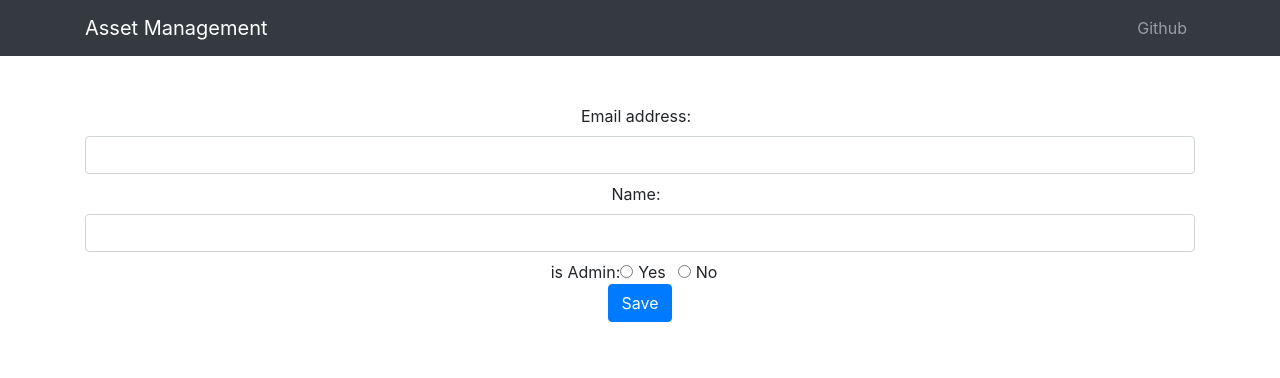
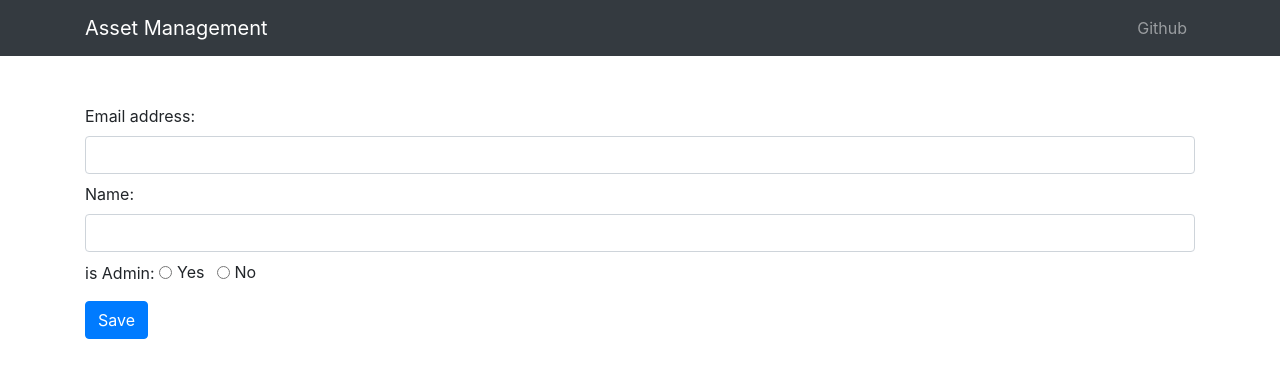
Before and after one commit to ChandanKumar665/AssetManagement, a React (Create React App) app in the folder client/: page /create in a window 1280 px wide. Shown: the top 378 px of the page. Built offline with nearby package versions, Linux system fonts and the light colour scheme.

Commit message:
finishing up basic CRUD

```diff
--- a/client/package.json
+++ b/client/package.json
@@ -6,6 +6,7 @@
     "@fortawesome/fontawesome-svg-core": "^1.2.19",
     "@fortawesome/react-fontawesome": "^0.1.4",
     "bootstrap": "^4.3.1",
+    "material-ui": "^0.20.2",
     "react": "^16.8.6",
     "react-dom": "^16.8.6",
     "react-notifications": "^1.4.3",
--- a/client/src/App.js
+++ b/client/src/App.js
@@ -1,11 +1,12 @@
 import React,{Component} from 'react';
 import 'bootstrap/dist/css/bootstrap.min.css';
-import './App.css';
+// import './App.css';
 import AppNavbar from './components/AppNavbar';
 import EmployeeList from './components/EmployeeList';
-import {BrowserRouter as Router, Route,Switch, Link} from 'react-router-dom';
+import {BrowserRouter as Router, Route,Switch} from 'react-router-dom';
 import AddEmployee from './components/AddEmployee';
 import Delete from './components/Delete';
+import Form from './components/Form';
 
 function App() {
   return (
@@ -16,6 +17,7 @@ function App() {
                 <Route exact path="/" component={EmployeeList}></Route>
                 <Route exact path="/create" component={AddEmployee}></Route>
                 <Route exact path="/delete" component={Delete}></Route>
+                <Route exact path="/form" component={Form}></Route>
               </Switch>
           </Router>
     </div>
--- a/client/src/components/AddEmployee.js
+++ b/client/src/components/AddEmployee.js
@@ -1,25 +1,27 @@
 import React,{Component} from 'react';
-import style from '../style.css';
 import axios from 'axios';
-import { NotificationManager} from 'react-notifications'
+// import { NotificationManager} from 'react-notifications'
 import {Alert} from 'reactstrap';
-import { Redirect } from 'react-router';
+import { Redirect } from 'react-router-dom';
+
 
 class AddEmployee extends Component {
     constructor(props){
         super(props);
-        this.state={
+        this.state = {
             fname:'',
             email:'',
             is_admin:'',
             isOpen:false,
             res_msg:'',
             color:'primary',
+            btn_text : props.location.state === undefined ? 'Save' : 'Update',
             id: props.location.state === undefined ? '' : props.location.state.id
         }
         this.changeHandler = this.changeHandler.bind(this);
         this.formSubmit = this.formSubmit.bind(this);
         this.onDismiss = this.onDismiss.bind(this);
+        this.changeIsAdmin = this.changeIsAdmin.bind(this);
     }
 
     changeHandler = (e) => {
@@ -38,6 +40,7 @@ class AddEmployee extends Component {
         if(this.state.id){
             //edit
             axios.get(`http://localhost:4000/api/v1/users/${this.state.id}`)
+
         .then(response => {
             // console.log(response)
             this.setState({
@@ -45,7 +48,7 @@ class AddEmployee extends Component {
                 email:response.data.data.email,
                 is_admin:response.data.data.is_admin ? '1' : '0'
             })
-            return <Redirect to="/"></Redirect>
+
         }).catch(err => {
             console.log(err)
         })
@@ -53,6 +56,11 @@ class AddEmployee extends Component {
 
     }
 
+    changeIsAdmin = (e) => {
+        this.setState({
+            is_admin: e.target.value
+        })
+    }
 
     formSubmit = (e) => {
         e.preventDefault()
@@ -75,6 +83,8 @@ class AddEmployee extends Component {
                             res_msg:users.data.msg,
                             isOpen:!this.state.isOpen
                         })
+                        // console.log('heyyyy')
+                        this.props.history.push('/')
                     }else{
 
                         // NotificationManager.info('Error');
@@ -97,9 +107,9 @@ class AddEmployee extends Component {
                     // NotificationManager.success(users.data.msg,'Success');
                     this.setState({
                         color:'success',
-                        res_msg:users.data.msg,
-                        isOpen:!this.state.isOpen
+                        res_msg:users.data.msg
                     })
+                    this.props.history.push('/')
                 }else{
 
                     // NotificationManager.info('Error');
@@ -120,12 +130,7 @@ class AddEmployee extends Component {
     }
 
     render(){
-        // const {yes,no} = ''
-        // if(this.state.is_admin){
-        //     yes = 'checked'
-        // }else{
-        //     no = 'checked'
-        // }
+
         return (
             <div className="container">
                 <div>
@@ -138,21 +143,19 @@ class AddEmployee extends Component {
                     <input type="email" className="form-control mb-2 mr-sm-2" id="email" name="email" onChange={this.changeHandler} value={this.state.email}/>
                     <label  className="mr-sm-2">Name:</label>
                     <input type="text" className="form-control mb-2 mr-sm-2" name="fname" id="fname" onChange={this.changeHandler} value={this.state.fname}/>
-                    <div>
-                        <label className="form-check-label">is Admin:</label>
-                        <div className="form-check-inline">
-                            <label className="form-check-label">
-                                <input type="radio" className="form-check-input" name="is_admin"  value='1'  />Yes
-                            </label>
-                            </div>
-                            <div className="form-check-inline">
-                            <label className="form-check-label">
-                                <input type="radio" className="form-check-input" name="is_admin"  value='0' />No
-                            </label>
+                    <div className="form-group">
+                        <label className="form-check-label">is Admin:&nbsp;</label>
+                        <div className="form-check form-check-inline">
+                            <input type="radio" className="form-check-input" name="is_admin" checked={this.state.is_admin === '1'} value='1' onChange={this.changeIsAdmin} />
+                            <label className="form-check-label">Yes</label>
+                        </div>
+                        <div className="form-check form-check-inline">
+                            <input type="radio" className="form-check-input" name="is_admin" checked={this.state.is_admin === '0'} value='0' onChange={this.changeIsAdmin} />
+                            <label className="form-check-label">No</label>
                         </div>
                     </div>
                     <div>
-                        <button type="submit" className="btn btn-primary mb-2">Save</button>
+                        <button type="submit" className="btn btn-primary mb-2">{this.state.btn_text}</button>
                     </div>
 
                 </form>
--- a/client/src/components/EmployeeList.js
+++ b/client/src/components/EmployeeList.js
@@ -5,28 +5,54 @@ import {BrowserRouter as Router, Route, Link} from 'react-router-dom';
 import { FontAwesomeIcon } from '@fortawesome/react-fontawesome';
 import { Table } from 'reactstrap';
 import { Button, Modal, ModalHeader, ModalBody, ModalFooter } from 'reactstrap';
+import {Alert} from 'reactstrap';
 
 class EmployeeList extends Component{
-    constructor(){
-        super();
+    constructor(props){
+        super(props);
         this.state = {
             data:[],
             modal:false,
             name:'',
             email:'',
             id:'',
-            isOpen:false
+            isOpen:false,
+            isShowing:false,
+            color:'',
+            msg:''
         }
+        // this.getData()
         this.toggle = this.toggle.bind(this);
+        this.onDismiss = this.onDismiss.bind(this);
+        // console.log(this.props)
+        // console.log(this.props.location.state.ms
+        // if(this.props.location.state){
+        //     // console.log(!this.state.isShowing)
+        //     this.setState({
+        //         msg:this.props.location.state.res_msg,
+        //         isShowing:!this.state.isShowing,
+        //         color:this.props.location.state.color
+        //     })
+        // }
+        // console.log(this.state)
     }
 
-    // changeHandler = (e) => {
-    //     this.setState({
-    //         [e.target.name]:e.target.value
+    //  getData = () => {
+    //      this.setState({
+    //         ck:'new msg'
+    //     },() => {
+    //         console.log('hiimnmnmn')
     //     })
-    //     e.preventDefault()
     // }
 
+    onDismiss = (e) => {
+        e.preventDefault()
+        this.setState({
+            isShowing:!this.state.isShowing,
+            msg:''
+        })
+        this.props.location.state = null
+    }
 
     toggle = (e) => {
         e.preventDefault()
@@ -42,7 +68,7 @@ class EmployeeList extends Component{
         .then(response => {
             // console.log(response)
             this.setState({
-                data:response.data.data
+                data:response.data.data,
             })
         }).catch(err => {
             console.log(err)
@@ -50,16 +76,26 @@ class EmployeeList extends Component{
     }
 
     render(){
-        // console.log(uuid())
+        console.log(this.state)
         let result = this.state.data;
             return (
 
                 <div className="container">
-                    <Link to={{pathname:`/create` }} className="btn btn-primary">
-                        Add +
-                    </Link>
-
-                    <div></div>
+                     <div>
+                        <Alert color={this.state.color} isOpen={this.state.isShowing} toggle={this.onDismiss} >
+                            {this.state.msg}
+                        </Alert>
+                    </div>
+                    <div>
+                        <h3>Employee List</h3>
+                    </div>
+                    <br></br>
+                    <div>
+                        <Link to={{pathname:`/create` }} className="btn btn-primary">
+                            Add +
+                        </Link>
+                    </div>
+                    <br></br><br></br>
                     <Table dark border="1">
                         <thead>
                             <tr className="stripe-dark">
@@ -77,14 +113,15 @@ class EmployeeList extends Component{
                                         <td className="pa3" >{item.email}</td>
                                         <td className="pa3" >{new Date(item.doj).toDateString()}</td>
                                         <td className="pa3">
-                                        <button className="btn">
-                                            <Link to={{pathname:`/create`,state:{id:item._id} } }>
+
+                                            <Link className="fas fa-edit" to={{pathname:`/create`,state:{id:item._id} } }>
+                                            <span className="glyphicon glyphicon-envelope"></span>
                                                 Edit
                                             </Link> |
                                             <Link to='' name={item.fname} id={item._id} onClick={this.toggle}>
                                                  Delete
                                             </Link>
-                                        </button>
+
                                         </td>
                                     </tr>
                                 )
--- /dev/null
+++ b/client/src/components/Form.js
@@ -0,0 +1,35 @@
+import React, { Component } from 'react'
+import MuiThemeProvider from 'material-ui/styles/MuiThemeProvider';
+import AppBar from 'material-ui/AppBar';
+import TextField from 'material-ui/TextField';
+import RaisedButton from 'material-ui/RaisedButton';
+// import Typography from '@material-ui/core/Typography';
+
+export default class Form extends Component {
+    constructor(){
+        super();
+    }
+  render() {
+    return (
+        <div className="container">
+            <MuiThemeProvider>
+            <React.Fragment>
+                <AppBar title="Enter user details"/>
+
+                <TextField floatingLabelText="Email"/>
+                <br></br>
+                <TextField floatingLabelText="Name"/>
+                <br></br>
+
+
+                <RaisedButton label="Save" primary={true} style={StyleSheet.button}/>
+            </React.Fragment>
+        </MuiThemeProvider>
+
+        </div>
+
+
+
+    )
+  }
+}
```
Also changed, not shown: 2 other files (tests, documents, lock files or other folders).
